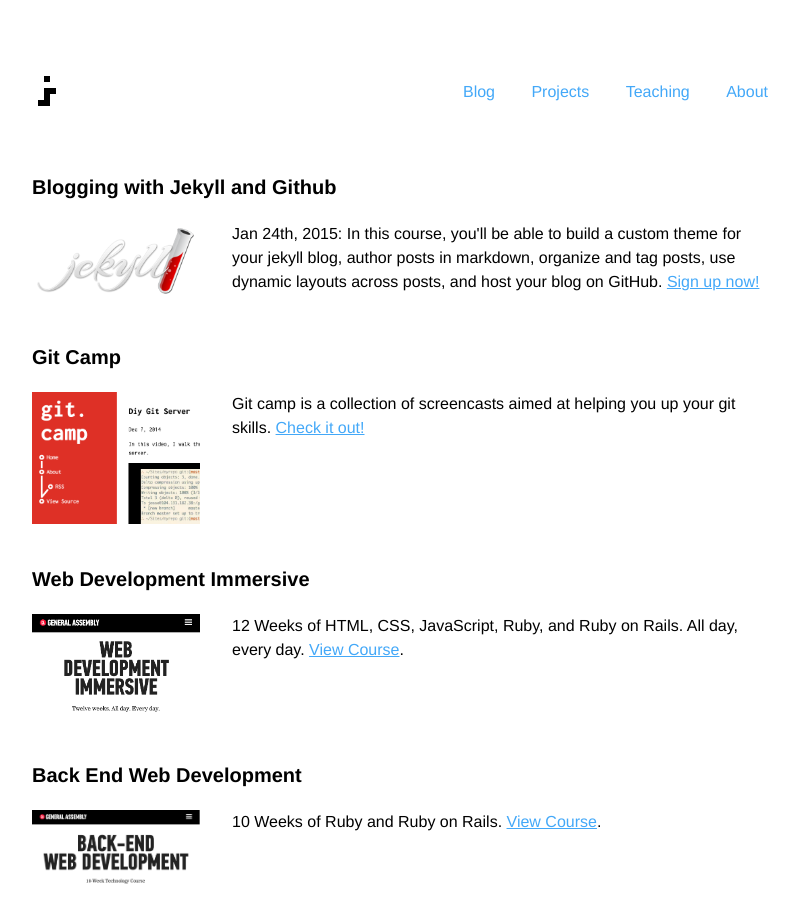
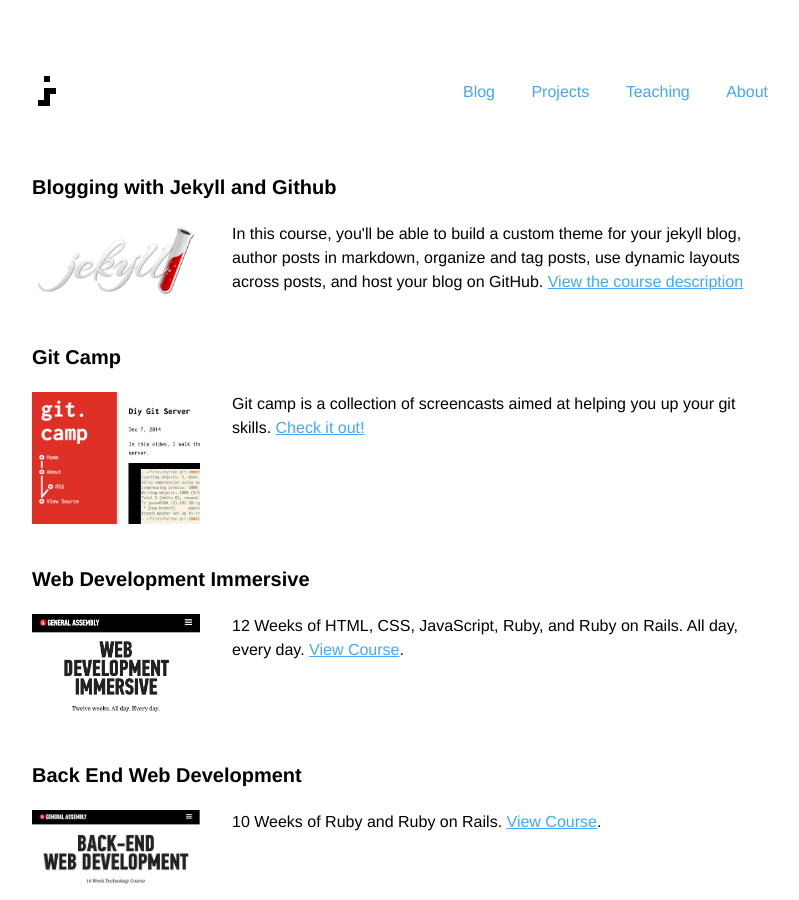
Before and after one commit to jshawl/jesse.sh, a Jekyll site: the page built from _teaches/index.html, in a window 1280 px wide and 900 px high. Shown: the whole window, without its empty margins (240-1039 px from the left). Built offline with Jekyll 4.4.1, drawn with Linux system fonts in a browser that asks for light colours; comment, search, counter and statistics services are not loaded.

Commit message:
update course copy

```diff
--- a/_teaches/index.html
+++ b/_teaches/index.html
@@ -8,8 +8,8 @@
   <article class='push-bottom cf'>
     <h2 class='article-title'>Blogging with Jekyll and Github</h2>
     <img class='project__img' src='/img/jekyll-logo.png' alt='Jekyll Logo'>
-    <p>Jan 24th, 2015: In this course, you'll be able to build a custom theme for your jekyll blog, author posts in markdown, organize and tag posts, use dynamic layouts across posts, and host your blog on GitHub.
-      <a href='https://generalassemb.ly/education/blogging-with-jekyll-and-github/washington-dc/9971'>Sign up now!</a>
+    <p>In this course, you'll be able to build a custom theme for your jekyll blog, author posts in markdown, organize and tag posts, use dynamic layouts across posts, and host your blog on GitHub.
+      <a href='https://generalassemb.ly/education/blogging-with-jekyll-and-github/washington-dc/9971'>View the course description</a>
     </p>
   </article>
   <article class='push-bottom cf'>
```
